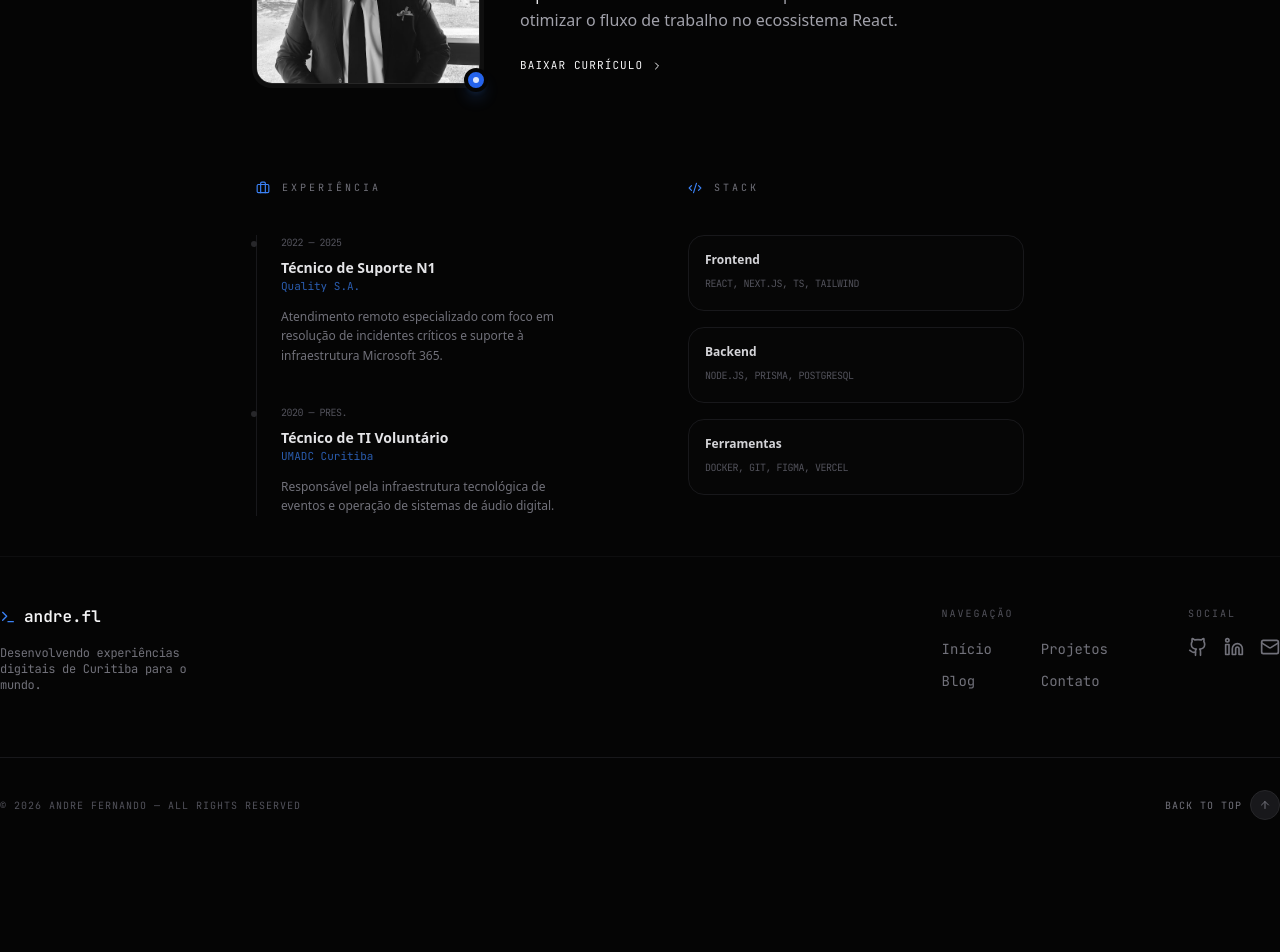
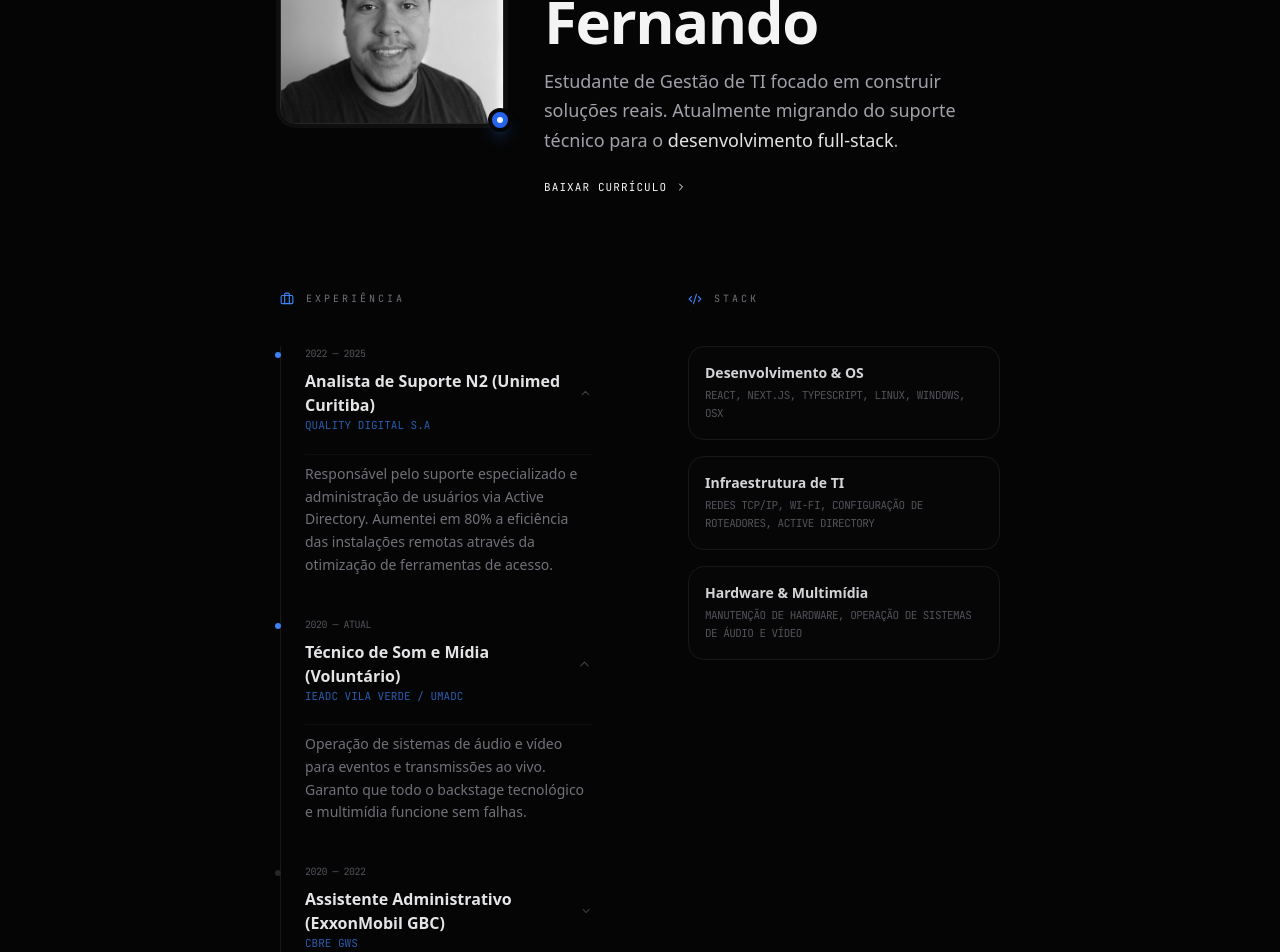
Before and after one commit to oandrefl/oandrefl, a Next.js app: page /about in a window 1280 px wide. Shown: the part 260-1212 px from the top of the page. Before the commit the page ends 1128 px from the top, so only its background shows below. Built offline with nearby package versions, Linux system fonts and the light colour scheme.

Commit message:
novas features e identidade visual

```diff
--- a/app/about/page.tsx
+++ b/app/about/page.tsx
@@ -1,26 +1,38 @@
+"use client";
+
 import Image from "next/image";
+import { useState } from "react";
 import {
   Code2,
   Briefcase,
   MapPin,
   ChevronRight,
+  ChevronDown,
 } from "lucide-react";
-import data from "@/app/src/data/xp.json";
+import data from "@/app/src/data/experiences.json";
 
 export default function About() {
+  // Estado para controlar quais experiências estão abertas
+  // Começamos com a 1 e 2 abertas (as mais relevantes)
+  const [expandedIds, setExpandedIds] = useState<number[]>([1, 2]);
+
+  const toggleExpand = (id: number) => {
+    setExpandedIds((prev) =>
+      prev.includes(id) ? prev.filter((i) => i !== id) : [...prev, id]
+    );
+  };
+
   return (
-    // Adicionamos flex e justify-center no container pai
-    <div className="min-h-[calc(100vh-64px)] flex flex-col justify-center text-zinc-400 font-sans selection:bg-blue-500/20">
+    <div className="min-h-[calc(100vh-64px)] flex flex-col justify-center text-zinc-400 font-sans selection:bg-blue-500/20 py-20">
 
-      {/* Container principal sem margin-top fixo, permitindo a centralização flex */}
-      <main className="max-w-3xl mx-auto w-full animate-in fade-in slide-in-from-bottom-4 duration-1000">
+      <main className="max-w-3xl mx-auto w-full px-6 animate-in fade-in slide-in-from-bottom-4 duration-1000">
 
-        {/* --- HEADER / HERO --- */}
+        {/* --- HEADER / HERO (Visual do Snippet 2) --- */}
         <section className="flex flex-col md:flex-row gap-10 items-center md:items-start mb-24 text-center md:text-left">
           <div className="relative shrink-0">
             <div className="w-40 h-40 md:w-56 md:h-56 rounded-2xl overflow-hidden grayscale hover:grayscale-0 transition-all duration-500 border border-zinc-800 ring-4 ring-zinc-900/50">
               <Image
-                src="/AndreFernando.jpg"
+                src="/AndreFernando.png"
                 alt="Andre Fernando"
                 fill
                 className="object-cover"
@@ -35,13 +47,12 @@ export default function About() {
             <div className="flex items-center justify-center md:justify-start gap-2 text-[10px] font-mono tracking-[0.2em] uppercase text-blue-500">
               <MapPin className="w-3 h-3" /> Curitiba, PR
             </div>
-            <h1 className="text-3xl md:text-5xl font-bold text-zinc-100 tracking-tight">
+            <h1 className="text-4xl md:text-6xl font-bold text-zinc-100 tracking-tight">
               Andre Fernando
             </h1>
-            <p className="text-base leading-relaxed text-zinc-400 max-w-xl">
-              Desenvolvedor Full-Stack focado em criar produtos digitais
-              <span className="text-zinc-200"> limpos, rápidos e eficientes</span>.
-              Atualmente explorando novas formas de otimizar o fluxo de trabalho no ecossistema React.
+            <p className="text-lg leading-relaxed text-zinc-400 max-w-xl">
+              Estudante de Gestão de TI focado em construir soluções reais.
+              Atualmente migrando do suporte técnico para o <span className="text-zinc-200">desenvolvimento full-stack</span>.
             </p>
             <div className="flex justify-center md:justify-start gap-4 pt-2">
               <button className="group text-[11px] font-mono uppercase tracking-widest text-zinc-100 flex items-center gap-2 hover:text-blue-500 transition-colors">
@@ -54,34 +65,56 @@ export default function About() {
 
         {/* --- GRID DE CONTEÚDO --- */}
         <div className="grid grid-cols-1 md:grid-cols-2 gap-16 md:gap-24">
-          {/* EXPERIÊNCIAS */}
+
+          {/* EXPERIÊNCIAS (Visual Timeline + Funcionalidade Click) */}
           <section className="space-y-10">
             <h2 className="text-[10px] font-mono uppercase tracking-[0.3em] text-zinc-500 flex items-center gap-3">
               <Briefcase className="w-3.5 h-3.5 text-blue-500" /> Experiência
             </h2>
 
             <div className="space-y-10 border-l border-zinc-900 pl-6">
-              {data.experiences.map((exp) => (
+              {data.experiences.map((exp) => {
+                const isExpanded = expandedIds.includes(exp.id);
+
+                return (
                   <div key={exp.id} className="group relative">
-                  {/* Dot indicador na linha do tempo */}
-                  <div className="absolute -left-[30px] top-1.5 w-1.5 h-1.5 rounded-full bg-zinc-800 group-hover:bg-blue-500 transition-colors" />
+                    {/* Dot na linha do tempo */}
+                    <div className={`absolute -left-[30px] top-1.5 w-1.5 h-1.5 rounded-full transition-colors ${isExpanded ? 'bg-blue-500' : 'bg-zinc-800 group-hover:bg-zinc-600'}`} />
 
                     <div className="text-[10px] font-mono text-zinc-600 mb-2 uppercase tracking-tighter">
                       {exp.period}
                     </div>
-                  <h3 className="text-sm font-bold text-zinc-200 group-hover:text-zinc-100 transition-colors">
+
+                    {/* Título clicável */}
+                    <button
+                      onClick={() => toggleExpand(exp.id)}
+                      className="flex items-center gap-2 text-left w-full group/title"
+                    >
+                      <h3 className="text-base font-bold text-zinc-200 group-hover/title:text-blue-500 transition-colors">
                         {exp.title}
                       </h3>
-                  <div className="text-[11px] text-blue-500/70 font-mono mb-3">{exp.company}</div>
-                  <p className="text-xs leading-relaxed text-zinc-500 group-hover:text-zinc-400 transition-colors">
+                      <ChevronDown className={`w-4 h-4 text-zinc-700 transition-transform duration-300 ${isExpanded ? 'rotate-180 text-blue-500' : ''}`} />
+                    </button>
+
+                    <div className="text-[11px] text-blue-500/70 font-mono mb-3 uppercase">
+                      {exp.company}
+                    </div>
+
+                    {/* Descrição que expande/contrai com animação suave */}
+                    <div className={`grid transition-all duration-300 ease-in-out ${isExpanded ? 'grid-rows-[1fr] opacity-100' : 'grid-rows-[0fr] opacity-0'}`}>
+                      <div className="overflow-hidden">
+                        <p className="text-sm leading-relaxed text-zinc-500 group-hover:text-zinc-400 transition-colors pt-2 border-t border-zinc-900/50 mt-2">
                           {exp.description}
                         </p>
                       </div>
-              ))}
+                    </div>
+                  </div>
+                );
+              })}
             </div>
           </section>
 
-          {/* SKILLS / STACK */}
+          {/* SKILLS / STACK (Visual fixo do Snippet 2) */}
           <section className="space-y-10">
             <h2 className="text-[10px] font-mono uppercase tracking-[0.3em] text-zinc-500 flex items-center gap-3">
               <Code2 className="w-3.5 h-3.5 text-blue-500" /> Stack
@@ -92,10 +125,10 @@ export default function About() {
                   key={skill.name}
                   className="p-4 rounded-2xl border border-zinc-900 bg-zinc-900/10 hover:bg-zinc-900/30 hover:border-zinc-800 transition-all group"
                 >
-                  <span className="text-xs font-bold text-zinc-300 block mb-1.5 group-hover:text-blue-500 transition-colors">
+                  <span className="text-sm font-bold text-zinc-300 block mb-1 group-hover:text-blue-500 transition-colors">
                     {skill.name}
                   </span>
-                  <p className="text-[10px] font-mono text-zinc-600 leading-loose uppercase tracking-tighter">
+                  <p className="text-[11px] font-mono text-zinc-600 leading-relaxed uppercase tracking-tighter">
                     {skill.items}
                   </p>
                 </div>
--- a/app/page.tsx
+++ b/app/page.tsx
@@ -1,16 +1,14 @@
-import { Github, ArrowRight, Terminal } from 'lucide-react'
-import Link from 'next/link'
+import { Github, ArrowRight, Terminal } from "lucide-react";
+import Link from "next/link";
 
 export default function Home() {
   return (
-    // min-h-[calc(100vh-64px)] desconta a altura da sua navbar (h-16)
+    // min-h-[calc(100vh-80px)] desconta a altura da sua navbar (h-16)
     // Usamos flex e justify-center para centralização vertical real
-    <div className="min-h-[calc(100vh-120px)] flex flex-col justify-center selection:bg-blue-500/20">
-
+    <div className="min-h-[calc(100vh-80px)] flex flex-col justify-center selection:bg-blue-500/20">
       {/* Container com max-w-4xl para alinhar com o seu Navbar */}
-      <div className="max-w-7xl w-full mx-auto px-4 space-y-10 animate-in fade-in slide-in-from-bottom-6 duration-1000">
-
-        <div className="space-y-6">
+      <div className="max-w-7xl w-full items-center mx-auto px-4 space-y-8 animate-in fade-in slide-in-from-bottom-6 duration-1000">
+        <div className="space-y-2">
           {/* Badge de Status */}
           <div className="inline-flex items-center gap-2 px-3 py-1 rounded-full bg-zinc-900/50 border border-zinc-800/50 text-[10px] font-mono tracking-[0.2em] text-zinc-500 uppercase">
             <span className="relative flex h-1.5 w-1.5">
@@ -20,17 +18,20 @@ export default function Home() {
             Disponível para novos desafios
           </div>
 
-          <div className="space-y-2">
+          <div className="space-y-1">
             <h1 className="text-5xl md:text-7xl font-bold text-zinc-100 tracking-tight leading-[1.1]">
               Andre <span className="text-zinc-500">Fernando</span>
             </h1>
             <h2 className="text-lg md:text-xl font-mono text-blue-500/80 tracking-tight">
-              Full-Stack Developer & UI Enthusiast
+              Junior Developer & Tech Enthusiast
             </h2>
           </div>
 
           <p className="text-base md:text-lg text-zinc-400 leading-relaxed max-w-xl">
-            Construindo o futuro da web através de <span className="text-zinc-200">interfaces minimalistas</span> e <span className="text-zinc-200">código eficiente</span>. Baseado em Curitiba, Brasil.
+            Aprendendo a transformar código em ferramentas úteis,
+            preferencialmente direto pelo{" "}
+            <span className="text-zinc-200">terminal</span>, <br/>
+            Curioso por sistemas, música e o que acontece nos bastidores.
           </p>
         </div>
 
@@ -65,5 +66,5 @@ export default function Home() {
         </div>
       </div>
     </div>
-  )
+  );
 }
--- /dev/null
+++ b/app/src/data/experiences.json
@@ -0,0 +1,71 @@
+{
+  "experiences": [
+    {
+      "id": 1,
+      "title": "Analista de Suporte N2 (Unimed Curitiba)",
+      "company": "Quality Digital S.A",
+      "period": "2022 — 2025",
+      "description": "Responsável pelo suporte especializado e administração de usuários via Active Directory. Aumentei em 80% a eficiência das instalações remotas através da otimização de ferramentas de acesso.",
+      "highlights": [
+        "Windows",
+        "Active Directory",
+        "ITSM",
+        "Trauma Zero"
+      ],
+      "current": false
+    },
+    {
+      "id": 2,
+      "title": "Técnico de Som e Mídia (Voluntário)",
+      "company": "IEADC Vila Verde / UMADC",
+      "period": "2020 — Atual",
+      "description": "Operação de sistemas de áudio e vídeo para eventos e transmissões ao vivo. Garanto que todo o backstage tecnológico e multimídia funcione sem falhas.",
+      "highlights": [
+        "Áudio & Vídeo",
+        "Transmissão ao Vivo",
+        "Infraestrutura"
+      ],
+      "current": true
+    },
+    {
+      "id": 3,
+      "title": "Assistente Administrativo (ExxonMobil GBC)",
+      "company": "CBRE GWS",
+      "period": "2020 — 2022",
+      "description": "Gestão de processos administrativos, documentos protocolados e suporte à comunicação interna em ambiente corporativo dinâmico",
+      "highlights": [
+        "Gestão de Documentos",
+        "Processos",
+        "Logística"
+      ],
+      "current": false
+    },
+    {
+      "id": 4,
+      "title": "Auxiliar Administrativo (Aprendiz)",
+      "company": "Vivante (Contrato ExxonMobil)",
+      "period": "2018 — 2019",
+      "description": "Atuação no suporte operacional e administrativo, sendo responsável pelo controle de estoque, recebimento de notas fiscais e suporte à organização de processos internos.",
+      "highlights": [
+        "Controle de Estoque",
+        "Planilhas",
+        "Processos"
+      ],
+      "current": false
+    }
+  ],
+  "skills": [
+    {
+      "name": "Desenvolvimento & OS",
+      "items": "React, Next.js, TypeScript, Linux, Windows, OSx"
+    },
+    {
+      "name": "Infraestrutura de TI",
+      "items": "Redes TCP/IP, Wi-Fi, Configuração de Roteadores, Active Directory "
+    },
+    {
+      "name": "Hardware & Multimídia",
+      "items": "Manutenção de Hardware, Operação de Sistemas de Áudio e Vídeo"
+    }
+  ]
+}
--- a/app/src/data/xp.json
+++ /dev/null
@@ -1,27 +0,0 @@
-{
-  "experiences": [
-    {
-      "id": 1,
-      "title": "Técnico de Suporte N1",
-      "company": "Quality S.A.",
-      "period": "2022 — 2025",
-      "description": "Atendimento remoto especializado com foco em resolução de incidentes críticos e suporte à infraestrutura Microsoft 365.",
-      "highlights": ["Windows", "Office 365", "ITIL"],
-      "current": false
-    },
-    {
-      "id": 2,
-      "title": "Técnico de TI Voluntário",
-      "company": "UMADC Curitiba",
-      "period": "2020 — Pres.",
-      "description": "Responsável pela infraestrutura tecnológica de eventos e operação de sistemas de áudio digital.",
-      "highlights": ["Redes", "Live Streaming"],
-      "current": true
-    }
-  ],
-  "skills": [
-    {"name": "Frontend", "items": "React, Next.js, TS, Tailwind"},
-    {"name": "Backend", "items": "Node.js, Prisma, PostgreSQL"},
-    {"name": "Ferramentas", "items": "Docker, Git, Figma, Vercel"}
-  ]
-}
```
Also changed, not shown: app/projetos/page.tsx (line endings or trailing spaces), public/AndreFernando.png (added). Lines whose indentation alone changed are shown as unchanged.
